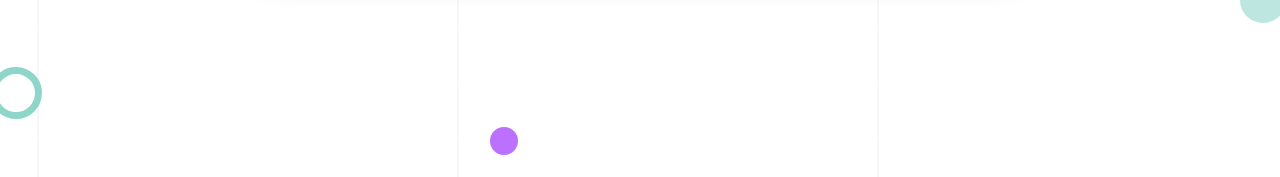
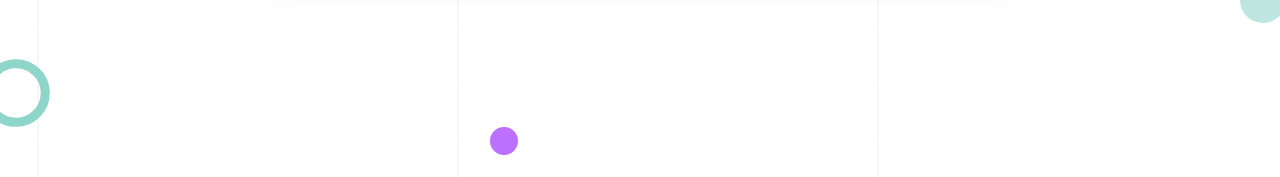
Before and after one commit to OgataiKhan/proj-html-vuejs, a Vue app: page / in a window 1280 px wide. In both pictures the pointer is over the element 16 px from the left and 1021 px from the top of the page. Shown: the part 928-1105 px from the top of the page. Built offline with nearby package versions, Linux system fonts and the light colour scheme.

Commit message:
feat: decorative circles hover animation

```diff
--- a/src/components/DecorativeCircle.vue
+++ b/src/components/DecorativeCircle.vue
@@ -23,5 +23,10 @@ export default {
   border-width: 7px;
   border-style: solid;
   position: absolute;
+  transition: transform 0.4s;
+  transition-timing-function: ease;
+  &:hover {
+    transform: scale(1.3);
+  }
 }
 </style>
```
